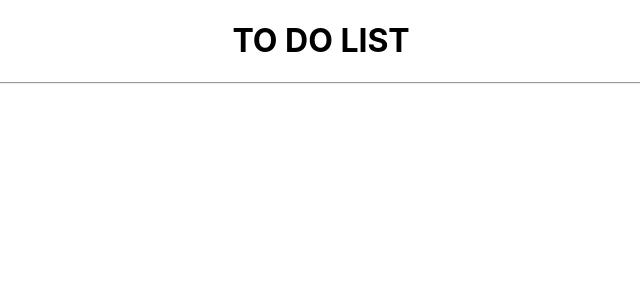
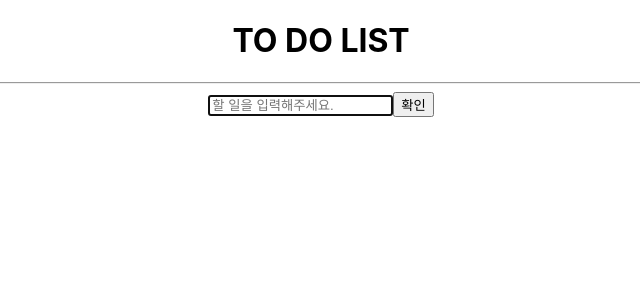
Before and after one commit to yooooonshine/kakaoBootCamp-reactTodoList, a React (Create React App) app in the folder react-todolist/: page / in a window 1280 px wide. Shown: the top 300 px of the page, without its empty margins (319-959 px from the left). Built offline with nearby package versions, Linux system fonts and the light colour scheme.

Commit message:
feat: todoItem 구현

```diff
--- a/react-todolist/src/modules/todoItem/todoItem.jsx
+++ b/react-todolist/src/modules/todoItem/todoItem.jsx
@@ -1,5 +1,10 @@
-export default function TodoItem() {
+export default function TodoItem({id, clickDelete, clickCheckbox, text}) {
+
     return (
-        <li></li>
+        <li>
+            <input type="checkbox" onClick={() => clickCheckbox(id)}/>
+            {text}
+            <button onClick={() => clickDelete(id)} type="button">삭제</button>
+        </li>
     );
 };
--- a/react-todolist/src/modules/todoList/todoList.jsx
+++ b/react-todolist/src/modules/todoList/todoList.jsx
@@ -1,8 +1,56 @@
+import TodoInput from "../todoInput/todoInput";
+import {useState} from "react";
+import TodoItem from "../todoItem/todoItem";
 
-export default function TodoList () {
+export default function TodoList() {
+    const [todos, setTodos] = useState([]);
+
+    const addTodo = (text) => {
+        console.log(text);
+        const end = false;
+
+        setTodos([...todos, new Todo(text, end)])
+    };
+
+    const deleteTodo = (id) => {
+
+        let filteredTodos = todos.filter(todo => todo.id !== id);
+
+        setTodos([...filteredTodos]);
+    }
+
+    const finishTodo = (id) => {
+
+        setTodos([...todos.map(todo => {
+                if (todo.id === id) {
+                    const updatedTodo = {...todo};
+                    updatedTodo.end = !todo.end;
+
+                    return updatedTodo;
+                } else {
+                    return todo;
+                }
+            }
+        )])
+    };
+
     return (
-        <ol id="toDoList">
+        <section id="todoWrapper">
+            <TodoInput addTodo={addTodo}></TodoInput>
 
-        </ol>
+            <ol id="toDoList">
+                {todos.map(todo => <TodoItem key={todo.id} id={todo.id} clickDelete={deleteTodo} clickCheckbox={finishTodo} text={todo.text}></TodoItem>)}
+            </ol>
+        </section>
     );
-};
+}
+
+class Todo {
+
+
+    constructor(text, end) {
+        this.id = Date.now();
+        this.text = text;
+        this.end = end;
+    }
+}
```
